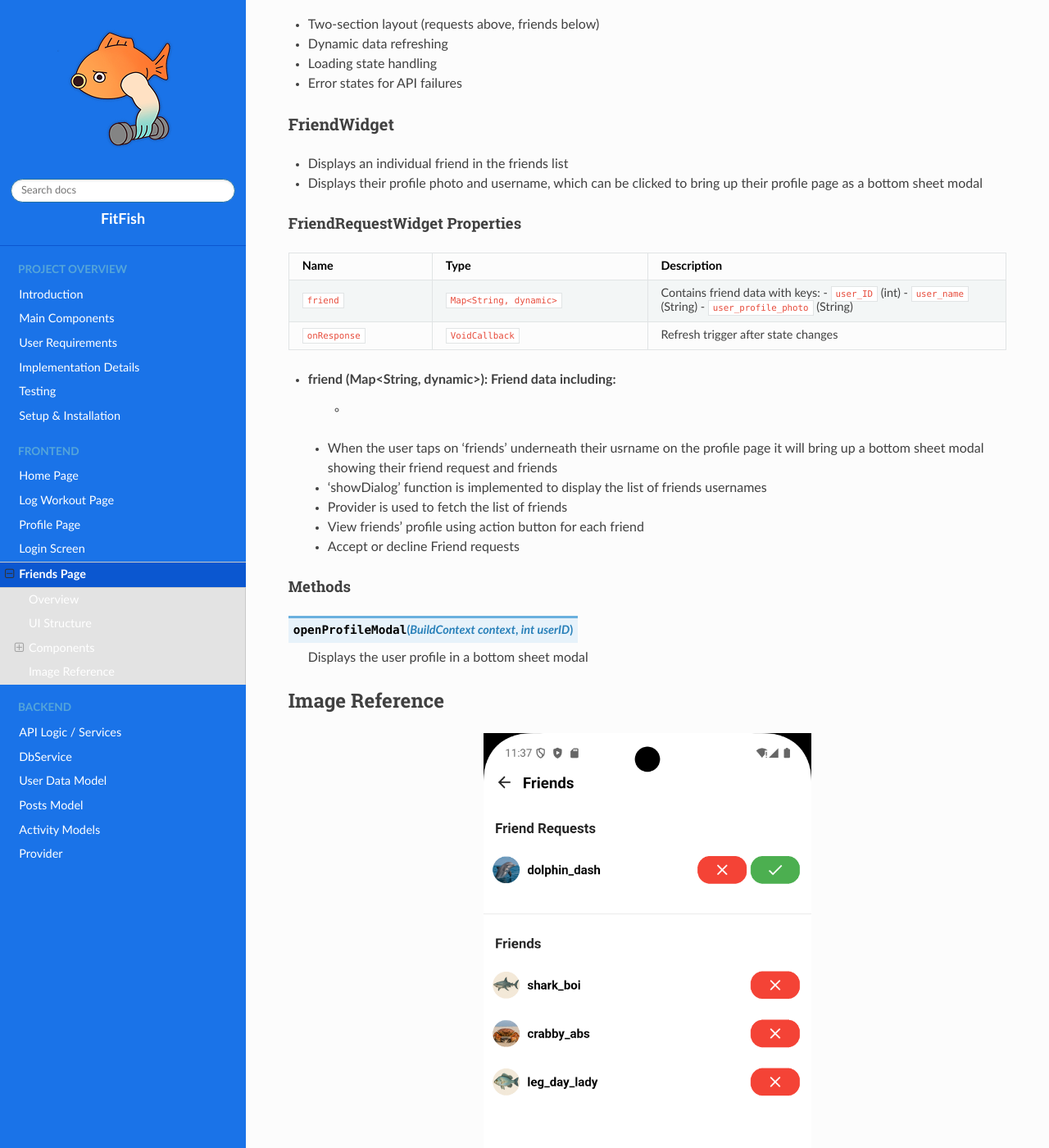
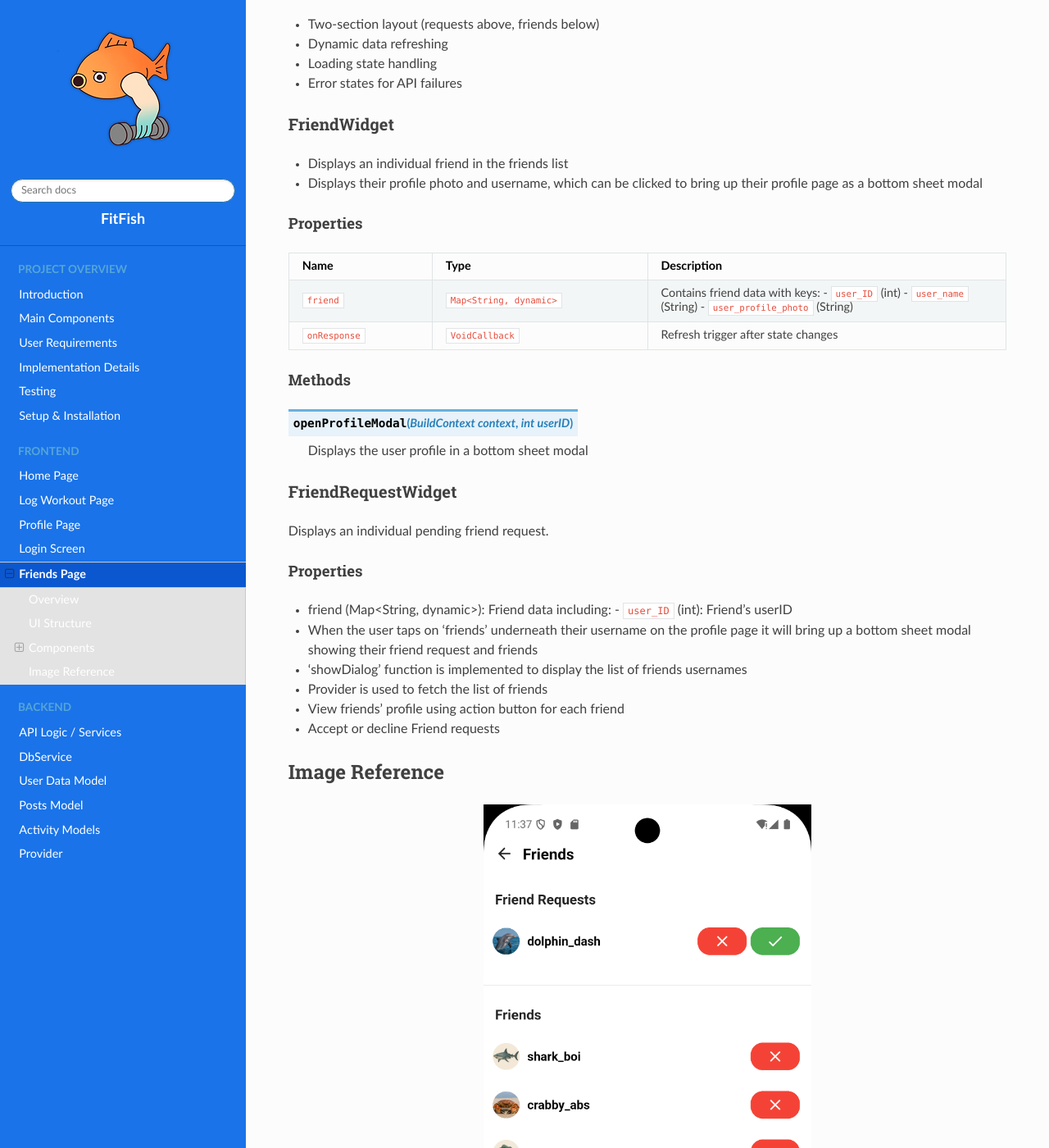
Before and after one commit to 5a-Fitness-App/5a-Code-Documentation, a Sphinx documentation site: the page built from docs/source/frontend/friends_page.rst, in a window 1280 px wide and 1400 px high, scrolled down 1121 px. Shown: the whole window at 82% size. Built offline with Sphinx 7.4.7 and the Read the Docs theme 3.1.0, drawn with Linux system fonts in a browser that asks for light colours; pages that are not in the unit, such as notebooks, are missing from menus; some of the changed lines change nothing that is shown.

Commit message:
editing friends page

```diff
--- a/docs/source/frontend/friends_page.rst
+++ b/docs/source/frontend/friends_page.rst
@@ -1,10 +1,10 @@
 Friends Page
-======================
+============
 
 Source File: ``flutter/lib/frontend/modal/show_friends_modal.dart``
 
 Overview
-----------
+--------
 The FriendsPage is a Flutter widget that displays and manages the user's social connection, including:
 
 - Current friends list
@@ -26,13 +26,14 @@ UI Structure
    - List of ``FriendWidget`` instances
 
 Components
------------
+----------
+
 FriendsPage
 ^^^^^^^^^^^
 The main container widget that displays both friend requests and friends list
 
 Properties
-~~~~~~~~~~~~~~~~~~~~
+~~~~~~~~~~
 .. list-table::
    :widths: 20 80
    :header-rows: 1
@@ -43,7 +44,7 @@ Properties
      - The ID of the currently logged in user, provided by ``userProvider.dart``
 
 State Management
-~~~~~~~~~~~~~~~~~~~~
+~~~~~~~~~~~~~~~
 - Uses Riverpod's ConsumerStatefulWidget for state management
 - Maintains two futures:
    .. list-table::
@@ -57,19 +58,19 @@ State Management
        - List of pending requests (``List<Map<String, dynamic>>``)
 
 Key Features
-~~~~~~~~~~~~~~~~~~~~
+~~~~~~~~~~~~
 - Two-section layout (requests above, friends below)
 - Dynamic data refreshing
 - Loading state handling
 - Error states for API failures
 
 FriendWidget
-^^^^^^^^^^^^^^^^^^
+^^^^^^^^^^^^
 - Displays an individual friend in the friends list
 - Displays their profile photo and username, which can be clicked to bring up their profile page as a bottom sheet modal
 
-FriendRequestWidget Properties
-~~~~~~~~~~~~~~~~~~~~
+Properties
+~~~~~~~~~~
 .. list-table::
    :widths: 20 30 50
    :header-rows: 1
@@ -87,15 +88,6 @@ FriendRequestWidget Properties
      - ``VoidCallback``
      - Refresh trigger after state changes
 
-
-- friend (Map<String, dynamic>): Friend data including:
-   - .. int: user_ID: Friend's userID
- - When the user taps on 'friends' underneath their usrname on the profile page it will bring up a bottom sheet modal showing their friend request and friends
- - 'showDialog' function is implemented to display the list of friends usernames
- - Provider is used to fetch the list of friends
- - View friends' profile using action button for each friend
- - Accept or decline Friend requests
-
 Methods
 ~~~~~~~
 .. method:: openProfileModal(BuildContext context, int userID)
@@ -103,9 +95,22 @@ Methods
 
    Displays the user profile in a bottom sheet modal
 
+FriendRequestWidget
+^^^^^^^^^^^^^^^^^^
+Displays an individual pending friend request.
+
+Properties
+~~~~~~~~~~
+- friend (Map<String, dynamic>): Friend data including:
+  - ``user_ID`` (int): Friend's userID
+- When the user taps on 'friends' underneath their username on the profile page it will bring up a bottom sheet modal showing their friend request and friends
+- 'showDialog' function is implemented to display the list of friends usernames
+- Provider is used to fetch the list of friends
+- View friends' profile using action button for each friend
+- Accept or decline Friend requests
 
 Image Reference
------------------
+--------------
 .. image:: ../_static/show_friends_modal.png
    :width: 400px
    :align: center
```
